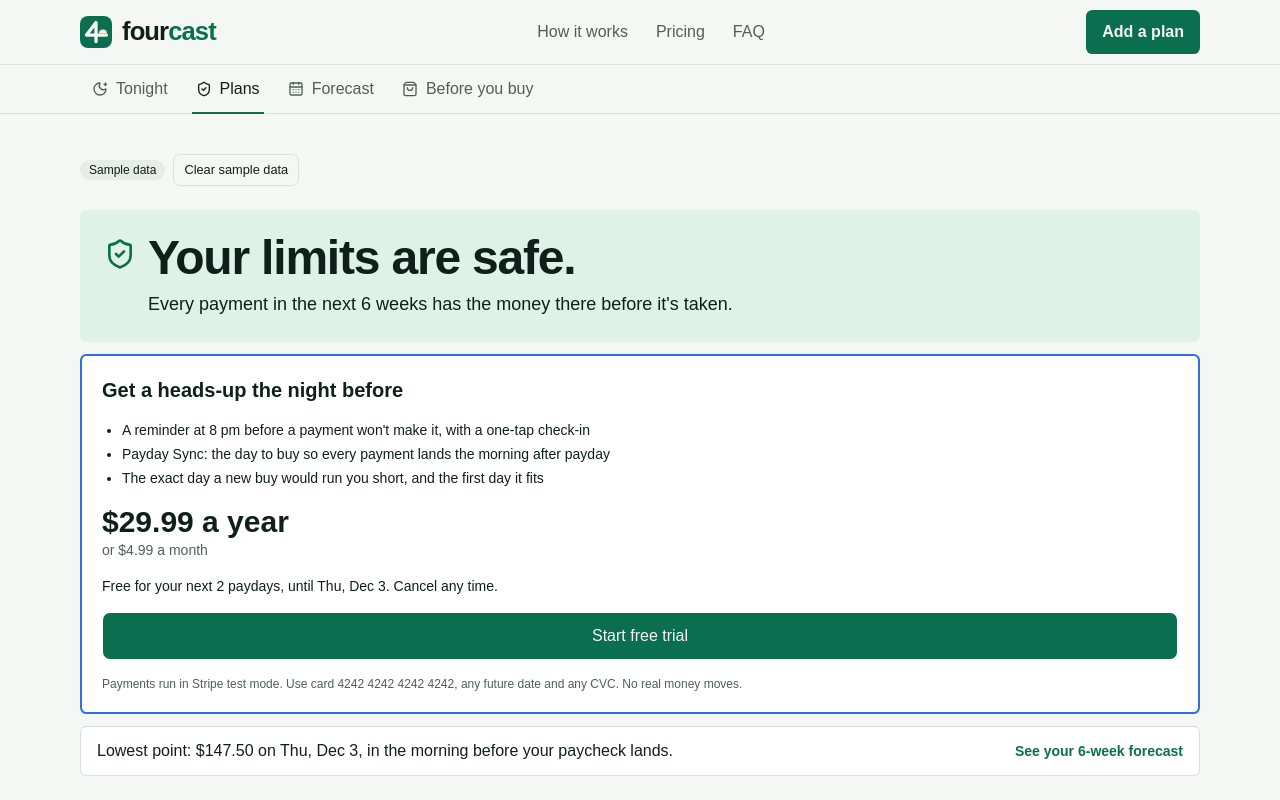
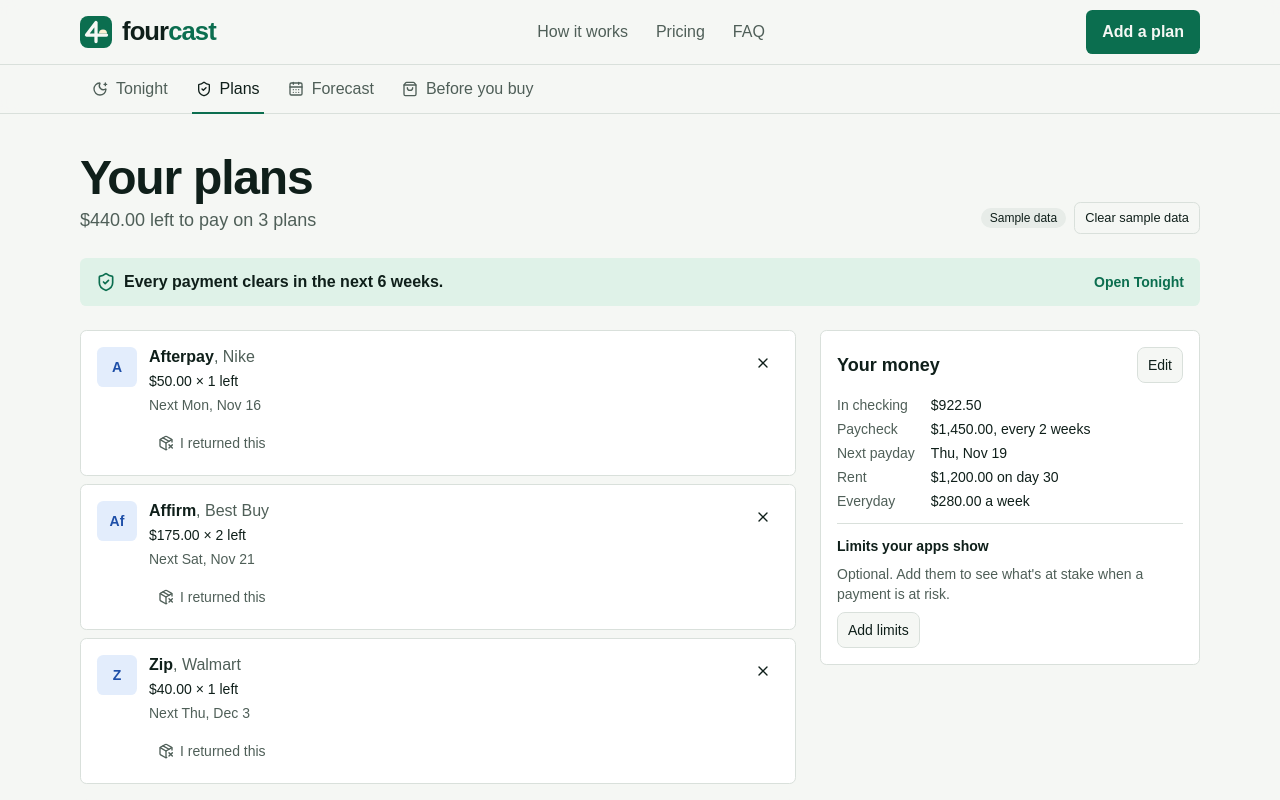
Before and after one commit to karimbeksultan/fourcast, a Next.js app: page /plans in a window 1280 px wide. Both pictures are taken after a click on the button "Try it with sample data". Shown: the top 800 px of the page. Built offline with nearby package versions, Linux system fonts and the light colour scheme; a web font is replaced by a local one.

Commit message:
refactor: Plans keeps one job, your plans and money
Status line links to Tonight instead of repeating risk cards and the
returns block; Plus offer moves to the end; the 8 pm reminder moves to
the Tonight answer; header 'Add a plan' jumps to the form.

```diff
--- a/app/plans/page.tsx
+++ b/app/plans/page.tsx
@@ -1,25 +1,24 @@
 "use client";
 
+import { ShieldCheck, TriangleAlert } from "lucide-react";
 import Link from "next/link";
 import { useState } from "react";
 import { AddPlan } from "@/components/add-plan";
-import { GuardSummary, RiskCard } from "@/components/guard";
-import { LowestLine } from "@/components/money";
+import { guardTitle } from "@/components/guard";
 import { CheckIn } from "@/components/check-in";
 import { FREQUENCY_LABEL } from "@/components/copy";
-import { downloadIcs } from "@/components/ics-download";
 import { LimitsForm } from "@/components/limits-form";
 import { MoneyForm } from "@/components/money-form";
 import { PlusOffer } from "@/components/plus-offer";
 import { PlanCard } from "@/components/plan-card";
 import { Badge } from "@/components/ui/badge";
-import { Button, buttonVariants } from "@/components/ui/button";
+import { Button } from "@/components/ui/button";
 import { Skeleton } from "@/components/ui/skeleton";
 import { useAppState } from "@/hooks/use-app-state";
 import { useQueryParam } from "@/hooks/use-query-param";
 import { useToday } from "@/hooks/use-today";
 import { formatShort, formatUSD } from "@/lib/dates";
-import { buildTimeline, debitRisks, planDebits } from "@/lib/plan";
+import { buildTimeline, debitRisks } from "@/lib/plan";
 import { getSampleState } from "@/lib/sample";
 import { clearState, emptyState } from "@/lib/storage";
 import type { AppState, ISODate } from "@/lib/types";
@@ -30,7 +29,13 @@ export default function PlansPage() {
   const today = useToday();
 
   if (state === undefined || !today) return <HomeSkeleton />;
-  if (state === null) return <Welcome onSample={() => save(getSampleState(today))} onStart={() => save(emptyState())} />;
+  if (state === null)
+    return (
+      <Welcome
+        onSample={() => save(getSampleState(today))}
+        onStart={() => save(emptyState())}
+      />
+    );
   return <Overview state={state} today={today} save={save} />;
 }
 
@@ -45,40 +50,63 @@ function HomeSkeleton() {
   );
 }
 
-function Welcome({ onSample, onStart }: { onSample: () => void; onStart: () => void }) {
+function Welcome({
+  onSample,
+  onStart,
+}: {
+  onSample: () => void;
+  onStart: () => void;
+}) {
   return (
     <section className="max-w-2xl space-y-5 py-6 sm:py-12">
-      <h1 className="text-4xl font-bold tracking-tight sm:text-5xl">Your plans live here</h1>
+      <h1 className="text-4xl font-bold tracking-tight sm:text-5xl">
+        Your plans live here
+      </h1>
       <p className="text-lg text-muted-foreground">
-        Try Fourcast on sample data first, or add your own Klarna, Afterpay and Affirm plans. It takes about a minute.
+        Try Fourcast on sample data first, or add your own Klarna, Afterpay and
+        Affirm plans. It takes about a minute.
       </p>
       <div className="flex flex-wrap gap-3">
         <Button className="h-12 px-6 text-base" onClick={onSample}>
           Try it with sample data
         </Button>
-        <Button variant="outline" className="h-12 px-6 text-base" onClick={onStart}>
+        <Button
+          variant="outline"
+          className="h-12 px-6 text-base"
+          onClick={onStart}
+        >
           Start with my numbers
         </Button>
       </div>
-      <p className="text-sm text-muted-foreground">No sign-up. Your data stays in this browser.</p>
+      <p className="text-sm text-muted-foreground">
+        No sign-up. Your data stays in this browser.
+      </p>
     </section>
   );
 }
 
-function Overview({ state, today, save }: { state: AppState; today: ISODate; save: (s: AppState) => void }) {
+function Overview({
+  state,
+  today,
+  save,
+}: {
+  state: AppState;
+  today: ISODate;
+  save: (s: AppState) => void;
+}) {
   const due = useQueryParam("due");
   const [checkInOpen, setCheckInOpen] = useState(true);
   const [editMoney, setEditMoney] = useState(false);
   const [notice, setNotice] = useState<string | null>(null);
   const timeline = state.money ? buildTimeline(state, today) : null;
   const returns: Record<string, ISODate> = Object.fromEntries(
-    state.plans.filter((p) => p.status === "returned" && p.returnedOn).map((p) => [p.id, p.returnedOn as ISODate]),
+    state.plans
+      .filter((p) => p.status === "returned" && p.returnedOn)
+      .map((p) => [p.id, p.returnedOn as ISODate]),
   );
-  const risks = state.money ? debitRisks(state, today).filter((r) => !r.disputed) : [];
-  const remind = () => {
-    if (state.plus) downloadIcs(state, today);
-    else document.getElementById("plus")?.scrollIntoView({ behavior: "smooth", block: "start" });
-  };
+  const risks = state.money
+    ? debitRisks(state, today).filter((r) => !r.disputed)
+    : [];
   const setReturned = (id: string, on: ISODate | null) =>
     save({
       ...state,
@@ -91,25 +119,51 @@ function Overview({ state, today, save }: { state: AppState; today: ISODate; sav
         return { ...rest, status: "active" as const };
       }),
     });
-  const disputed = state.plans.filter((p) => returns[p.id] && planDebits(p, today).length > 0);
-  const showCheckIn = checkInOpen && due && /^\d{4}-\d{2}-\d{2}$/.test(due) && state.money;
+  const showCheckIn =
+    checkInOpen && due && /^\d{4}-\d{2}-\d{2}$/.test(due) && state.money;
+
+  const first = risks[0];
+  const statusTone = !timeline
+    ? null
+    : risks.some((r) => r.level === "fails")
+      ? "short"
+      : risks.length
+        ? "tight"
+        : "ok";
 
   return (
     <>
-      <div className="space-y-2">
-        <h1 className={timeline ? "sr-only" : "text-4xl font-bold tracking-tight sm:text-5xl"}>
-          {timeline ? "Plans" : "Your plans"}
+      {/* One job here: your plans and your money, the inputs. What to do about them lives on Tonight. */}
+      <div className="flex flex-wrap items-end justify-between gap-3">
+        <div>
+          <h1 className="text-4xl font-bold tracking-tight sm:text-5xl">
+            Your plans
           </h1>
+          {timeline && state.plans.length > 0 && (
+            <p className="tabular mt-1 text-lg text-muted-foreground">
+              {formatUSD(timeline.owed)} left to pay on {state.plans.length}{" "}
+              {state.plans.length === 1 ? "plan" : "plans"}
+            </p>
+          )}
+        </div>
         <div className="flex flex-wrap items-center gap-2">
           {state.sample && <Badge variant="secondary">Sample data</Badge>}
-          <Button variant="outline" size="sm" className="h-8" onClick={() => clearState()}>
+          <Button
+            variant="outline"
+            size="sm"
+            className="h-8"
+            onClick={() => clearState()}
+          >
             {state.sample ? "Clear sample data" : "Start over"}
           </Button>
         </div>
       </div>
 
       {notice && (
-        <p className="rounded-md bg-foreground px-4 py-3 font-semibold text-background" role="status">
+        <p
+          className="rounded-md bg-foreground px-4 py-3 font-semibold text-background"
+          role="status"
+        >
           {notice}
         </p>
       )}
@@ -128,62 +182,47 @@ function Overview({ state, today, save }: { state: AppState; today: ISODate; sav
       )}
 
       {timeline && (
-        <section aria-label="Payments at risk" className="space-y-3">
-          <GuardSummary risks={risks} />
-          {disputed.length > 0 && (
-            <ul className="grid gap-3 md:grid-cols-2" aria-label="Returned, may still be taken">
-              {disputed.map((p) => {
-                const next = planDebits(p, today)[0];
-                return (
-                  <li key={p.id} className="rounded-md border-2 border-tight bg-card p-4">
-                    <p className="font-semibold">
-                      {p.lender}
-                      {p.merchant && <span className="font-normal text-muted-foreground">, {p.merchant}</span>}
-                      <span className="font-normal text-muted-foreground"> — returned {formatShort(returns[p.id])}</span>
-                    </p>
-                    <p className="mt-1 font-medium text-tight">
-                      Next <span className="tabular">{formatUSD(p.installment)}</span> on {formatShort(next)} may still be taken. Dispute it
-                      before then.
-                    </p>
-                    <a
-                      href={`/dispute?plan=${encodeURIComponent(p.id)}`}
-                      className="mt-3 inline-flex h-9 items-center rounded-md bg-primary px-3 text-sm font-semibold text-primary-foreground outline-none hover:bg-primary/90 focus-visible:ring-3 focus-visible:ring-ring/50"
+        <Link
+          href="/tonight"
+          className={cn(
+            "flex flex-wrap items-center justify-between gap-x-4 gap-y-1 rounded-md px-4 py-3 outline-none focus-visible:ring-3 focus-visible:ring-ring/50",
+            statusTone === "short"
+              ? "bg-short-soft"
+              : statusTone === "tight"
+                ? "bg-tight-soft"
+                : "bg-ok-soft",
+          )}
         >
-                      Write my dispute
-                    </a>
-                  </li>
-                );
-              })}
-            </ul>
+          <span className="flex items-center gap-2 font-semibold">
+            {statusTone === "ok" ? (
+              <ShieldCheck className="size-5 shrink-0 text-ok" aria-hidden />
+            ) : (
+              <TriangleAlert
+                className={cn(
+                  "size-5 shrink-0",
+                  statusTone === "short" ? "text-short" : "text-tight",
                 )}
-          {risks.length > 0 && (
-            <ul className="grid gap-3 md:grid-cols-2">
-              {risks.map((r) => (
-                <RiskCard key={`${r.planId}-${r.date}`} risk={r} today={today} plus={Boolean(state.plus)} onRemind={remind} />
-              ))}
-            </ul>
+                aria-hidden
+              />
             )}
-          {!state.plus && <PlusOffer state={state} timeline={timeline} today={today} save={save} />}
-          <Link
-            href="/timeline"
-            className="flex flex-wrap items-center justify-between gap-2 rounded-md border bg-card px-4 py-3 outline-none focus-visible:ring-3 focus-visible:ring-ring/50"
-          >
-            <LowestLine timeline={timeline} className="text-sm sm:text-base" />
-            <span className="text-sm font-semibold text-primary">See your 6-week forecast</span>
+            {first
+              ? `${guardTitle(risks)} ${first.lender} on ${formatShort(first.date)}${risks.length > 1 ? " first" : ""}.`
+              : "Every payment clears in the next 6 weeks."}
+          </span>
+          <span className="text-sm font-semibold text-primary">
+            {first ? "See what to do tonight" : "Open Tonight"}
+          </span>
         </Link>
-        </section>
       )}
 
       <div className="grid gap-6 lg:grid-cols-[1fr_380px]">
         <div className="space-y-4">
           {state.plans.length > 0 ? (
             <section aria-labelledby="plans" className="space-y-3">
-              <div className="flex items-baseline justify-between gap-3">
-                <h2 id="plans" className="text-lg font-semibold">
-                  {state.plans.length} {state.plans.length === 1 ? "plan" : "plans"}
+              {/* The count and the total already sit under the page title. */}
+              <h2 id="plans" className="sr-only">
+                Plans
               </h2>
-                {timeline && <p className="tabular text-sm text-muted-foreground">{formatUSD(timeline.owed)} left to pay</p>}
-              </div>
               <ul className="space-y-2">
                 {state.plans.map((p) => (
                   <PlanCard
@@ -194,16 +233,23 @@ function Overview({ state, today, save }: { state: AppState; today: ISODate; sav
                     returnedOn={returns[p.id] ?? null}
                     onReturned={(on) => setReturned(p.id, on)}
                     onUndoReturn={() => setReturned(p.id, null)}
-                    onRemove={() => save({ ...state, plans: state.plans.filter((x) => x.id !== p.id) })}
+                    onRemove={() =>
+                      save({
+                        ...state,
+                        plans: state.plans.filter((x) => x.id !== p.id),
+                      })
+                    }
                   />
                 ))}
               </ul>
             </section>
           ) : (
             <p className="rounded-md border border-dashed p-4 text-muted-foreground">
-              No plans yet. Add your first Klarna, Afterpay or Affirm plan below.
+              No plans yet. Add your first Klarna, Afterpay or Affirm plan
+              below.
             </p>
           )}
+          <div id="add" className="scroll-mt-28">
             <AddPlan
               today={today}
               sample={state.sample}
@@ -211,9 +257,11 @@ function Overview({ state, today, save }: { state: AppState; today: ISODate; sav
                 const next = { ...state, plans: [...state.plans, plan] };
                 save(next);
                 if (next.money) {
-                const n = debitRisks(next, today).filter((r) => !r.disputed).length;
+                  const n = debitRisks(next, today).filter(
+                    (r) => !r.disputed,
+                  ).length;
                   setNotice(
-                  `${plan.lender} plan added. Guard updated: ${n === 0 ? "your limits are safe." : n === 1 ? "1 payment at risk." : `${n} payments at risk.`}`,
+                    `${plan.lender} plan added. Tonight updated: ${n === 0 ? "every payment clears." : n === 1 ? "1 payment at risk." : `${n} payments at risk.`}`,
                   );
                   window.scrollTo({ top: 0, behavior: "smooth" });
                   setTimeout(() => setNotice(null), 8_000);
@@ -221,14 +269,22 @@ function Overview({ state, today, save }: { state: AppState; today: ISODate; sav
               }}
             />
           </div>
+        </div>
 
-        <section aria-labelledby="money" className="h-fit space-y-3 rounded-md border bg-card p-4">
+        <section
+          aria-labelledby="money"
+          className="h-fit space-y-3 rounded-md border bg-card p-4"
+        >
           <div className="flex items-center justify-between gap-3">
             <h2 id="money" className="text-lg font-semibold">
               Your money
             </h2>
             {state.money && !editMoney && (
-              <Button variant="outline" className="h-9" onClick={() => setEditMoney(true)}>
+              <Button
+                variant="outline"
+                className="h-9"
+                onClick={() => setEditMoney(true)}
+              >
                 Edit
               </Button>
             )}
@@ -239,18 +295,27 @@ function Overview({ state, today, save }: { state: AppState; today: ISODate; sav
               <dd>{formatUSD(state.money.balance)}</dd>
               <dt className="text-muted-foreground">Paycheck</dt>
               <dd>
-                {formatUSD(state.money.paycheck)}, {FREQUENCY_LABEL[state.money.frequency].toLowerCase()}
+                {formatUSD(state.money.paycheck)},{" "}
+                {FREQUENCY_LABEL[state.money.frequency].toLowerCase()}
               </dd>
               <dt className="text-muted-foreground">Next payday</dt>
               <dd>{formatShort(state.money.nextPayday)}</dd>
               <dt className="text-muted-foreground">Rent</dt>
-              <dd>{state.money.rent > 0 ? `${formatUSD(state.money.rent)} on day ${state.money.rentDay}` : "None"}</dd>
+              <dd>
+                {state.money.rent > 0
+                  ? `${formatUSD(state.money.rent)} on day ${state.money.rentDay}`
+                  : "None"}
+              </dd>
               <dt className="text-muted-foreground">Everyday</dt>
               <dd>{formatUSD(state.money.weeklySpend)} a week</dd>
             </dl>
           ) : (
             <>
-              {!state.money && <p className="text-sm text-muted-foreground">Add your money to see the forecast.</p>}
+              {!state.money && (
+                <p className="text-sm text-muted-foreground">
+                  Add your money to see the forecast.
+                </p>
+              )}
               <MoneyForm
                 initial={state.money}
                 today={today}
@@ -261,14 +326,19 @@ function Overview({ state, today, save }: { state: AppState; today: ISODate; sav
               />
             </>
           )}
-          {state.money && !editMoney && <LimitsForm state={state} onSave={save} />}
+          {state.money && !editMoney && (
+            <LimitsForm state={state} onSave={save} />
+          )}
         </section>
       </div>
 
-      {timeline && state.plans.length > 0 && (
-        <Link href="/check" className={cn(buttonVariants({ variant: "outline" }), "h-12 self-start px-6 text-base")}>
-          Check a new buy
-        </Link>
+      {timeline && !state.plus && (
+        <PlusOffer
+          state={state}
+          timeline={timeline}
+          today={today}
+          save={save}
+        />
       )}
     </>
   );
--- a/app/tonight/page.tsx
+++ b/app/tonight/page.tsx
@@ -3,6 +3,8 @@
 // "Tonight" (CONCEPT.md): one screen that answers, in order, "do I need to do anything tonight?",
 // "what do my next mornings look like?", "where is my refund?" and "what do I owe?".
 import Link from "next/link";
+import { useRouter } from "next/navigation";
+import { downloadIcs } from "@/components/ics-download";
 import { useState } from "react";
 import { MorningStrip } from "@/components/concept/morning-strip";
 import { OwedSummary, QuickCheck } from "@/components/concept/owed-and-check";
@@ -41,6 +43,7 @@ export default function TonightPage() {
 }
 
 function Tonight({ state, today, save }: { state: AppState; today: ISODate; save: (s: AppState) => void }) {
+  const router = useRouter();
   // Rendered only in the browser (state is undefined on the server), so localStorage is safe here.
   // The last return marked credited, kept so "Undo" can put the plan back.
   const [closed, setClosed] = useState<{ plan: Plan; text: string } | null>(null);
@@ -99,6 +102,8 @@ function Tonight({ state, today, save }: { state: AppState; today: ISODate; save
         more={Math.max(0, openRisks - 1)}
         timeline={timeline}
         today={today}
+        plus={Boolean(state.plus)}
+        onRemind={() => (state.plus ? downloadIcs(state, today) : router.push("/plans#plus"))}
         done={risk ? Boolean(acks[ackKey(risk.planId, risk.date)]) : false}
         onDone={(done) => {
           if (!risk) return;
--- a/components/app-nav.tsx
+++ b/components/app-nav.tsx
@@ -59,7 +59,7 @@ export function AppNav() {
           <div className="flex items-center gap-2">
             {/* One action: outside the app it opens Tonight; inside, adding a plan is the next most common job. */}
             <Link
-              href={inApp ? "/plans" : "/tonight"}
+              href={inApp ? "/plans#add" : "/tonight"}
               className={cn(
                 "inline-flex h-11 items-center rounded-md bg-primary px-3 text-sm font-semibold whitespace-nowrap text-primary-foreground hover:bg-primary/90 sm:px-4 sm:text-base",
                 focus,
```
Also changed, not shown: components/concept/tonight-hero.tsx (+18 -3 lines). Lines whose indentation alone changed are shown as unchanged.
